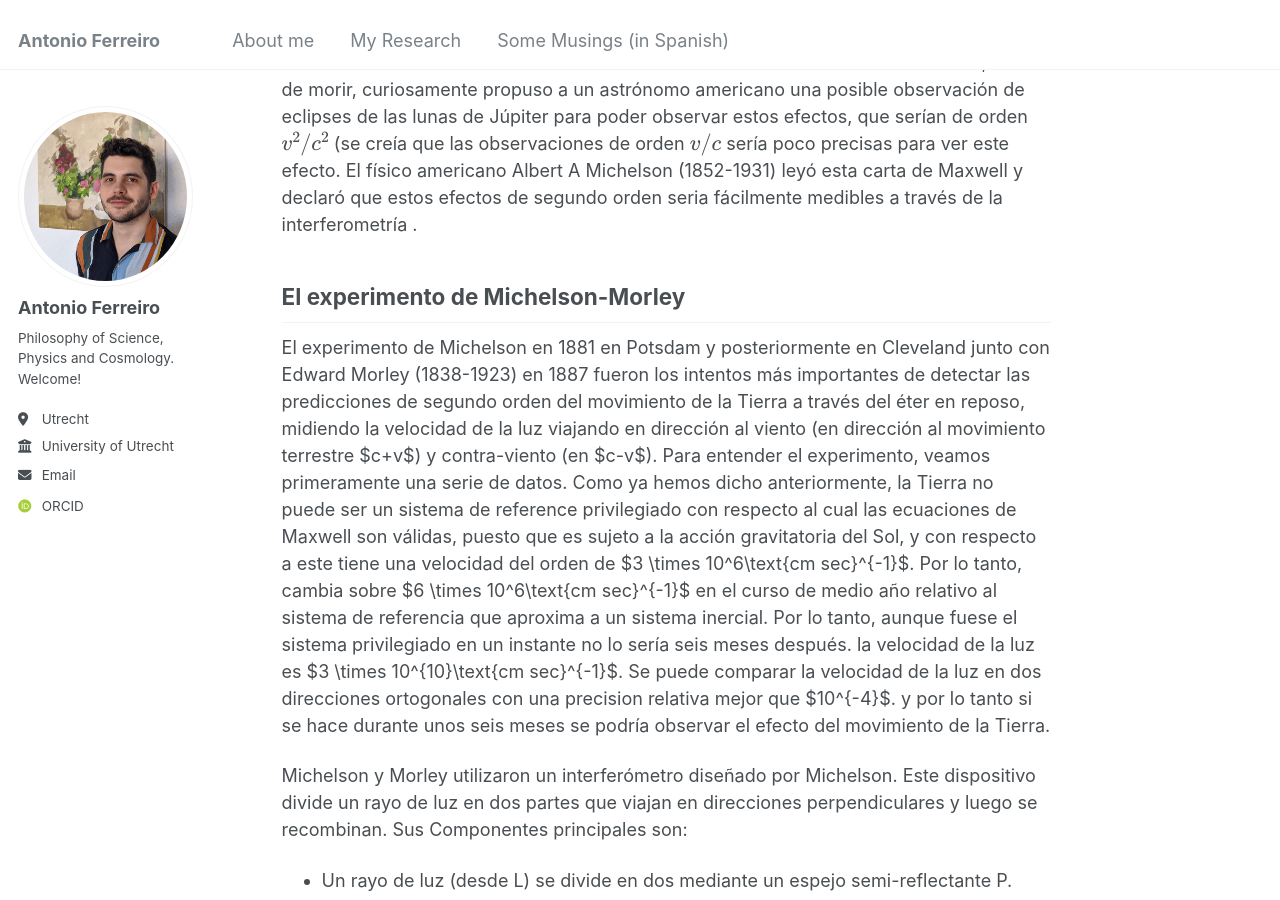
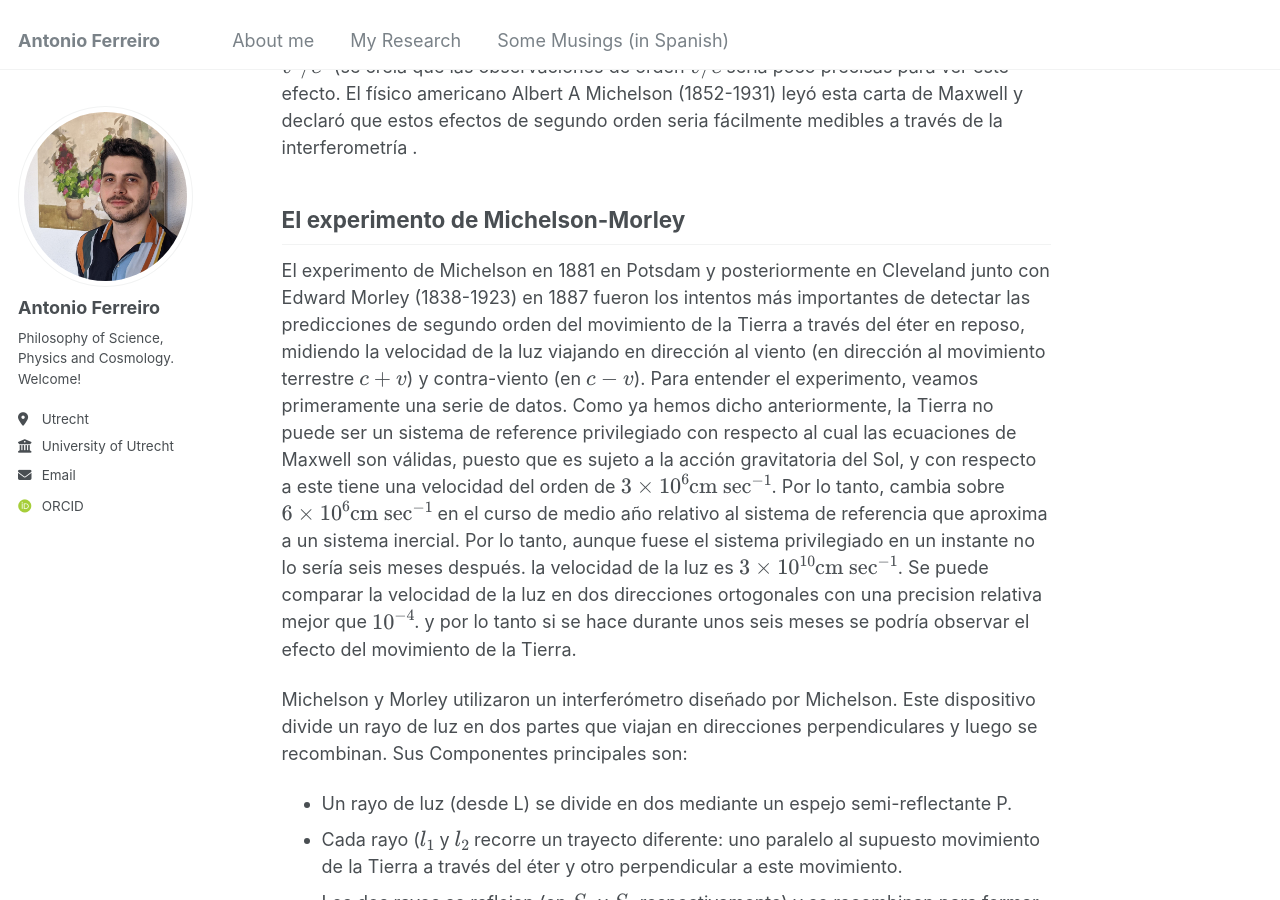
Before and after one commit to Anfedea/anfedea.github.io, a Jekyll site: the page built from _posts/2012-08-14-blog-post-1.md, in a window 1280 px wide and 900 px high, scrolled down 5189 px. Built offline with Jekyll 4.4.1, drawn with Linux system fonts in a browser that asks for light colours; some web fonts are replaced; part of the change alters nothing that is shown; some of the changed text lies outside the part shown.

```diff
--- a/_posts/2012-08-14-blog-post-1.md
+++ b/_posts/2012-08-14-blog-post-1.md
@@ -14,15 +14,6 @@ Electrodinámica, el éter lumínico y el problema del movimiento
 Para entender cómo los descubrimientos del electromagnetismo, consagrados en las conocidas Leyes de Maxwell, produjeron la *crisis del movimiento de los cuerpos en electrodinámica* es preciso al menos de forma esquemática el contexto científico del momento, y en particular, el contexto de los dos protagonistas de este proceso: la óptica y el electromagnetismo. Por ello, dividiremos este sección en tres actos. En primer lugar, explicaremos el fenómeno de la aberración estelar y del arrastre parcial del éter, ambos dentro de los estudios sobre óptica. En segundo lugar, la unión del electromagnetismo con la óptica y con ello la herencia de la existencia del éter y de los problemas que acarreaba la óptica entorno al movimiento relativo a éste. Finalmente, el experimento de Michelson-Morley como catalizador de las respuestas de Lorentz y Poincaré, tema que debatiremos en la sección siguiente.
 
 La teoría ondulatoria de la luz, desarrollada sobre todo por Thomas Young y Agustin Fresnel (ambos nacen en la década de 1770 y mueren en la de 1820), obtiene su éxito sobre la teoría corpuscular (desarrollada en parte en el libro de *Óptica* de Isaac Newton) alrededor de 1830, durante la cual las herramientas de *frentes de ondas* y la descripción mecánica de las ondas a través del éter, desarrollan una madurez suficiente para los estándares de la época. Sin embargo, es preciso advertir que dicha teoría no estaba exenta de problemas conceptuales. En particular, no existía *el éter* sino una multiplicidad de teorías e interpretaciones. Además, las características generales de dicho éter comprendían contradictoriamente tanto el comportamiento análogo a un sólido elástico (necesario para la propagación de ondas) como las de ser una especie de vacío diáfano que permitiese a los planetas moverse libremente por el espacio impregnado de dicho éter. En consecuencia, si el éter es un material rígido a partir del cual la luz se propaga a una velocidad finita, cabe preguntarse si es posible descubrir la velocidad relativa del éter con respecto a cualquier otro sistema de referencia, como por ejemplo, la Tierra misma.
-
-$$
-\displaylines{
-\nabla \cdot E= \frac{\rho}{\epsilon_0} \\\
-\nabla \cdot B=0 \\\
-\nabla \times E= -\partial_tB \\\
-\nabla \times B  = \mu_0 \left(J + \varepsilon_0 \partial_t E \right)
-}
-$$
 
 La Aberración Estelar de Bradley (1727)
 ------
@@ -41,9 +32,9 @@ Sin embargo, desde la teoría ondulatoria la explicación es más delicada. Si e
 
 > Al considerar el fenómeno de la aberración de las estrellas estoy dispuesto a creer que el éter luminífero impregna la sustancia de todos los cuerpos materiales con pequeña o nula resistencia.
 
-Hipótesis de arrastre parcial de Arago (1810)
+Hipótesis de arrastre parcial de Aragó (1810)
 ------
-En 1810, Francois Arago (1786-1853), seguidor de la teoría corpuscular de la luz, buscaba encontrar desviaciones debido al movimiento de la Tierra con respecto a las estrellas. Para ello, midi'o la refracción de la luz estelar atravesando un prisma de cristal. Dedujo que la desviación del rayo de luz por el prisma debería ser afectado por el movimiento de la Tierra hacia o alejado  (en seis meses de intervalo) de la fuente estelar. Esta diferencia proporcionaría una medida de la velocidad relativa. Sin embargo, el resultado fue nulo, y la velocidad de la Tierra no parecía tener ningún efecto sobre el indice de refracción del cristal.
+En 1810, Francois Aragó (1786-1853), seguidor de la teoría corpuscular de la luz, buscaba encontrar desviaciones debido al movimiento de la Tierra con respecto a las estrellas. Para ello, midi'o la refracción de la luz estelar atravesando un prisma de cristal. Dedujo que la desviación del rayo de luz por el prisma debería ser afectado por el movimiento de la Tierra hacia o alejado  (en seis meses de intervalo) de la fuente estelar. Esta diferencia proporcionaría una medida de la velocidad relativa. Sin embargo, el resultado fue nulo, y la velocidad de la Tierra no parecía tener ningún efecto sobre el indice de refracción del cristal.
 
 En 1818 en los *Annales de Chimie*, y como respuesta a una carta de Arago explicando dicho problema, Augustin Fresnel exponía dos puntos principales. En primer lugar, la hipótesis corpuscular no podría explicar dicho resultado nulo, pues que cualquier explicación ad-hoc (como la propuesta por el propio Arago) sobre posibles velocidades infinitas de los objetos era demasiado improbable. En segundo lugar, si se utilizaba la hipótesis de Young, en la cual el éter no es arrastrado por el movimiento terrestre, tampoco se podría explicar el resultado nulo. La solución (aunque también ad-hoc) del propio Fresnel fue suponer que las leyes de refracción son independientes del movimiento de la tierra porque parte del éter-la densidad dentro del cuerpo menos la densidad en vacío- junto con la luz que se propaga a través de él, sí es arrastrado por el movimiento del medio óptica (prisma, telescopio). Otra suposición es que la ratio entre la densidad del éter de un cuerpo con indice de refracción $$n$$ y del vacío es $$1/n^2$$.  Entonces, como éter es arrastrado parcialmente  (solo la diferencia entre el vacío y la densidad del éter dentro del cuerpo) la velocidad a la que se mueve el objeto con respecto al éter dentro no e $$v$$ si no $$k v$$ donde $$k=1-1/n^2$$ es el *coeficiente de arrastre de Fresnel*. Con ello, La velocidad de la luz que atraviesa el objeto no es $$c+v$$ ni $$c/n+v$$ si no
 
@@ -51,6 +42,7 @@ $$
 \displaylines{
 c'=c/n +v(1-1/n^2). }
 $$
+
 Esta explicación servia tanto para el experimento de Arago como para la aberración estelar. Esta explicación aunque ad-hoc consiguió un gran éxito en 1851 con la medida de velocidad de la luz a través de agua en movimiento por parte de Hippolyte Fizeau.
 
 Las leyes del Electromagnetismo de Maxwell
@@ -58,10 +50,12 @@ Las leyes del Electromagnetismo de Maxwell
 Como hemos visto hasta ahora, los problemas del éter y de su movimiento fueron hasta entonces ámbito de la óptica, e independiente de los resultados eléctricos y magnéticos que se estaban desarrollando paralelamente. En 1785 Charles de Coulomb verifico la ley de la interacción eléctrica propuesta en 1767 y una ley similar para la interacción magnética propuesta en 1750 por Michell. La ley de Coulomb, fue aceptada como otro resultado del paradigma newtoniano de la acción a distancia. Sin embargo en 1820 Oersted descubrió la acción de un cable conductor en una aguja magnética. Ampere explico este efecto a partir del uso de de elementos infinitesimales de corriente reduciéndolo también a fuerzas actuando entre dos partículas materiales a través de la linea recta que las separa, algo en consonancia con la mecánica de Newton, aunque con la diferencia de las fuerzas como elementos de línea.
 
 Sin embargo todo cambió con el descubrimiento en 1831 del fenómeno de inducción electromagnética por Faraday. Para explicar la ley asociada a este efecto Weber (1864, 1848) propuso una electrodinámica que tenía dos suposiciones. En primer lugar, la corriente eléctrica consiste en dos fluidos de partículas eléctricas moviendo en sentido opuesto. en segunda lugar la fuerza entre dos partículas eléctricas es central, instantánea y de acción a distancia viniendo dada por
+
 $$
 \displaylines{
 F=\frac{e_1e_2}{r^2}\left[1-\frac{1}{2c^2}(\frac{dr}{dt})^2=\frac{r}{c^2}\frac{d^2r}{dt^2}\right]}
 $$
+
 donde $$e_1$$ y $$e_2$$ representan las cargas de las partículas y $$r$$ la distancia que las separa.  Esta electrodinámica tuvo mucho reconocimiento, pero fue tumbada cuando Maxwell propuso su propia electrodinámica y Hertz posteriormente estableciese la predicción experimentalmente  de la radiación electromagnética a partir de aparatos electromagnéticos[^1]. Maxwell, en su *A treatise on Electricity and Magnetism* (1873)  motivo su descripción las interpretaciones de Faraday sobre el comportamiento de cuerpos eléctricos y magnéticos como lineas de campo que comienzas y acaban en dichos cuerpos o en el infinito.
 
 [^1]:Entre medias, hubo variaciones de esta electrodinámica por Bernhard Riemann en 1861 modificando dicha fuerza que daba como resultado velocidad finita para la propagación eléctrica usando potenciales retardados y la ayuda de Helmholtz (véase Sanchez Ron)
@@ -81,7 +75,7 @@ Si se suponía, como resultaba de tener en cuenta el efecto de aberración de qu
 El experimento de Michelson-Morley
 ------
 
-El experimento de Michelson en 1881 en Potsdam y posteriormente en Cleveland junto con Edward Morley (1838-1923) en 1887 fueron los intentos más importantes de detectar las predicciones de segundo orden del movimiento de la Tierra a través del éter en reposo, midiendo la velocidad de la luz viajando en dirección al viento (en dirección al movimiento terrestre $c+v$) y contra-viento (en $c-v$). Para entender el experimento, veamos primeramente una serie de datos. Como ya hemos dicho anteriormente, la Tierra no puede ser un sistema de reference privilegiado con respecto al cual las ecuaciones de Maxwell son válidas, puesto que es sujeto a la acción gravitatoria del Sol, y con respecto a este tiene una velocidad del orden de $3 \times 10^6\text{cm sec}^{-1}$. Por lo tanto, cambia sobre  $6 \times 10^6\text{cm sec}^{-1}$ en el curso de medio año relativo al sistema de referencia que aproxima a un sistema inercial. Por lo tanto, aunque fuese el sistema privilegiado en un instante no lo sería seis meses después. la velocidad de la luz es $3 \times 10^{10}\text{cm sec}^{-1}$. Se puede comparar la velocidad de la luz en dos direcciones ortogonales con una precision relativa mejor que $10^{-4}$. y por lo tanto si se hace durante unos seis meses se podría observar el efecto del movimiento de la Tierra.
+El experimento de Michelson en 1881 en Potsdam y posteriormente en Cleveland junto con Edward Morley (1838-1923) en 1887 fueron los intentos más importantes de detectar las predicciones de segundo orden del movimiento de la Tierra a través del éter en reposo, midiendo la velocidad de la luz viajando en dirección al viento (en dirección al movimiento terrestre $$c+v$$) y contra-viento (en $$c-v$$). Para entender el experimento, veamos primeramente una serie de datos. Como ya hemos dicho anteriormente, la Tierra no puede ser un sistema de reference privilegiado con respecto al cual las ecuaciones de Maxwell son válidas, puesto que es sujeto a la acción gravitatoria del Sol, y con respecto a este tiene una velocidad del orden de $$3 \times 10^6\text{cm sec}^{-1}$$. Por lo tanto, cambia sobre  $$6 \times 10^6\text{cm sec}^{-1}$$ en el curso de medio año relativo al sistema de referencia que aproxima a un sistema inercial. Por lo tanto, aunque fuese el sistema privilegiado en un instante no lo sería seis meses después. la velocidad de la luz es $$3 \times 10^{10}\text{cm sec}^{-1}$$. Se puede comparar la velocidad de la luz en dos direcciones ortogonales con una precision relativa mejor que $$10^{-4}$$. y por lo tanto si se hace durante unos seis meses se podría observar el efecto del movimiento de la Tierra.
 
 Michelson y Morley utilizaron un interferómetro diseñado por Michelson. Este dispositivo divide un rayo de luz en dos partes que viajan en direcciones perpendiculares y luego se recombinan. Sus Componentes principales son:
 
@@ -92,10 +86,12 @@ Michelson y Morley utilizaron un interferómetro diseñado por Michelson. Este d
 
 
 El patrón de interferencia es en un periodo de oscilación $1/\nu$ igual a
+
 $$
 \displaylines{
 \frac{\Delta s}{s}=-\frac{v}{c}(l_1+l_2) \frac{v^2}{c^2}=-\frac{l_1+l_2}{5 \times 10^3 \text{cm}},}
 $$
+
 donde además hemos asumido una frecuencia de luz visible de $$\nu/c\approx 2 \times 10^4 \text{cm}^{-1}$$.Usando interferómetros de distintos metros de longitud, ningún efecto fue encontrado! Llegamos por lo tanto a la siguiente conclusión
 
-Conclusión: **Si bien el resultado nulo a primer orden puede ser explicado por el coeficiente de arrastre de Fresnel, experimentos de segundo orden como el resultado nulo de Michelson-Morley, forzaban otra vez a modelar el éter como siendo arrastrado completamente por el laboratorio.**
+Conclusión: **Si bien el resultado nulo a primer orden puede ser explicado por el coeficiente de arrastre de Fresnel, experimentos de segundo orden como el resultado nulo de Michelson-Morley, forzaban otra vez a modelar el éter como siendo arrastrado completamente por el laboratorio.**{: .notice}
```
